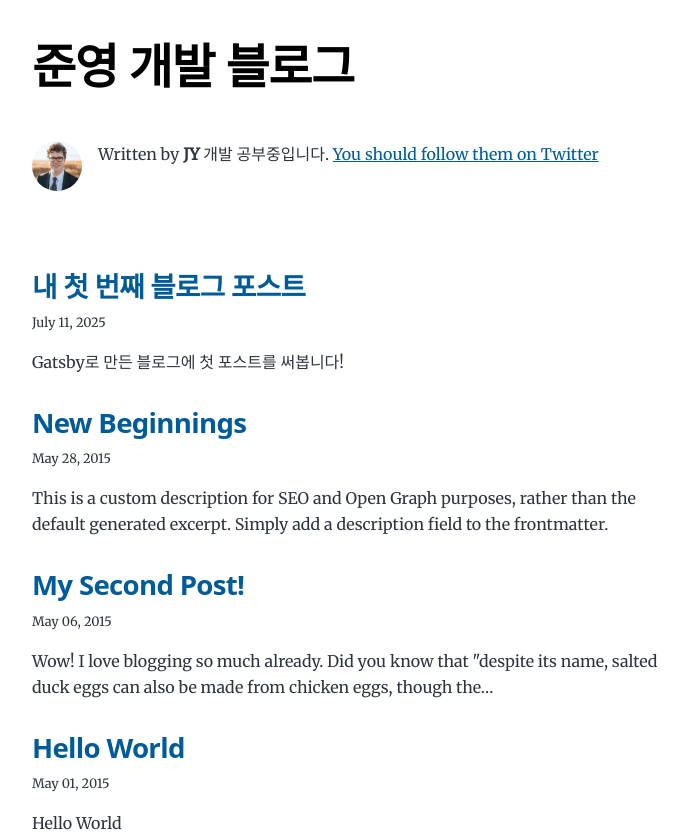
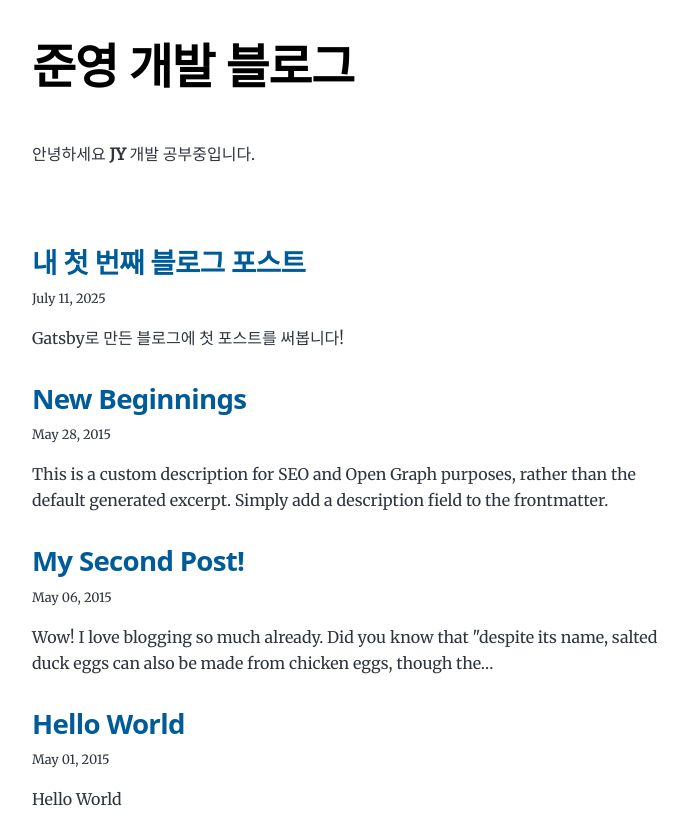
Before and after one commit to apple9710/jy-blog, a Gatsby site: page / in a window 1280 px wide. Shown: the top 839 px of the page, without its empty margins (292-980 px from the left). Built offline with nearby package versions, Linux system fonts and the light colour scheme; Gatsby itself is replaced by a stand-in of ours.

Commit message:
typo: 텍스트 수정

```diff
--- a/gatsby-config.js
+++ b/gatsby-config.js
@@ -15,13 +15,14 @@
       summary: `개발 공부중입니다.`,
     },
     description: `공부 기록용 블로그 입니다.`,
-    siteUrl: `https://apple9710.github.io/jy-blog/`,
+    siteUrl: `https://apple9710.github.io/jy-blog`,
     social: {
       twitter: ``,
     },
       pathPrefix: "/jy-blog",
   },
   plugins: [
+
     `gatsby-plugin-image`,
     {
       resolve: `gatsby-source-filesystem`,
--- a/src/components/bio.js
+++ b/src/components/bio.js
@@ -32,7 +32,7 @@
 
   return (
     <div className="bio">
-      <StaticImage
+      {/* <StaticImage
         className="bio-avatar"
         layout="fixed"
         formats={["auto", "webp", "avif"]}
@@ -41,14 +41,14 @@
         height={50}
         quality={95}
         alt="Profile picture"
-      />
+      /> */}
       {author?.name && (
         <p>
-          Written by <strong>{author.name}</strong> {author?.summary || null}
+          안녕하세요 <strong>{author.name}</strong> {author?.summary || null}
           {` `}
-          <a href={`https://twitter.com/${social?.twitter || ``}`}>
+          {/* <a href={`https://twitter.com/${social?.twitter || ``}`}>
             You should follow them on Twitter
-          </a>
+          </a> */}
         </p>
       )}
     </div>
```
